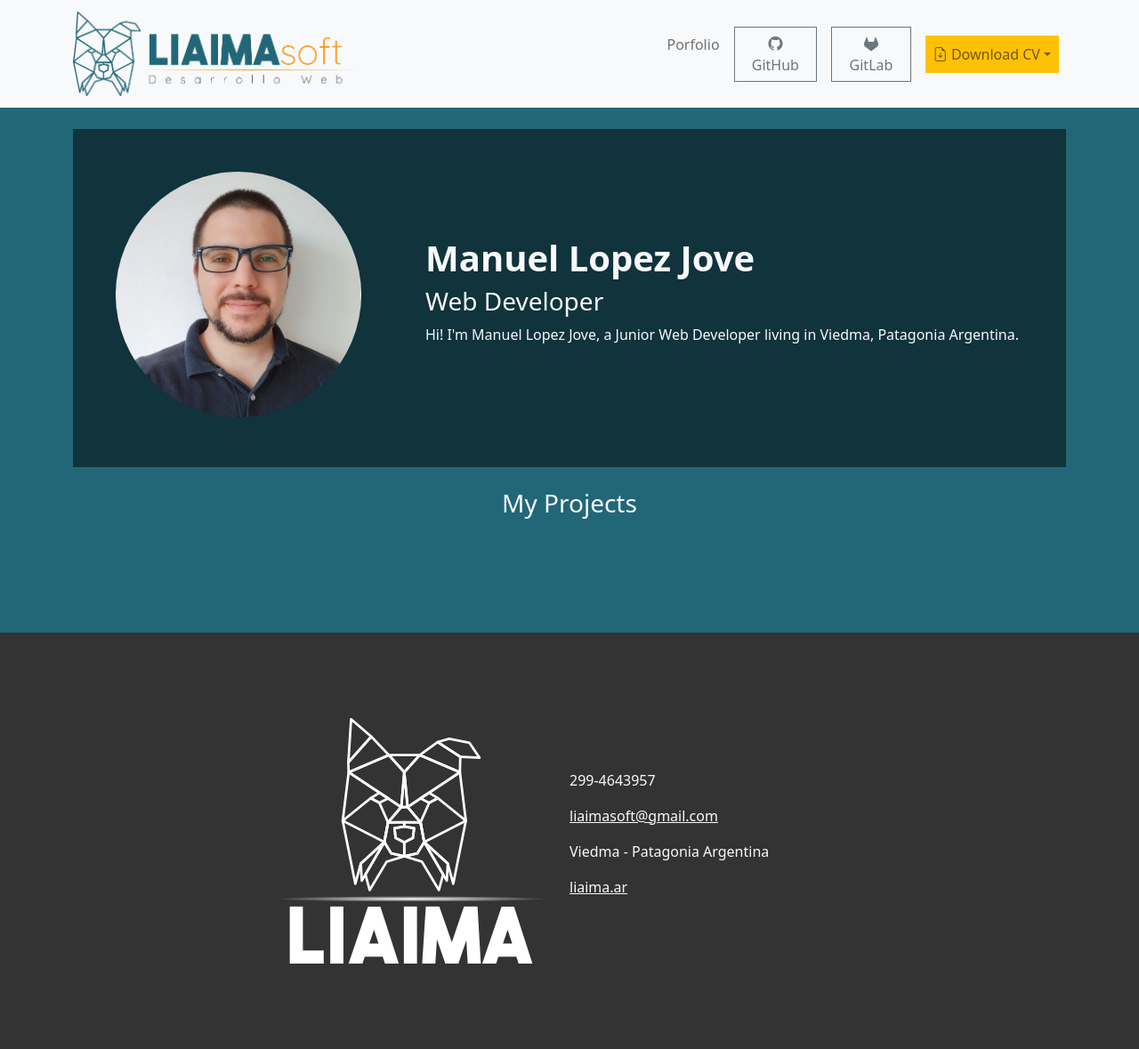
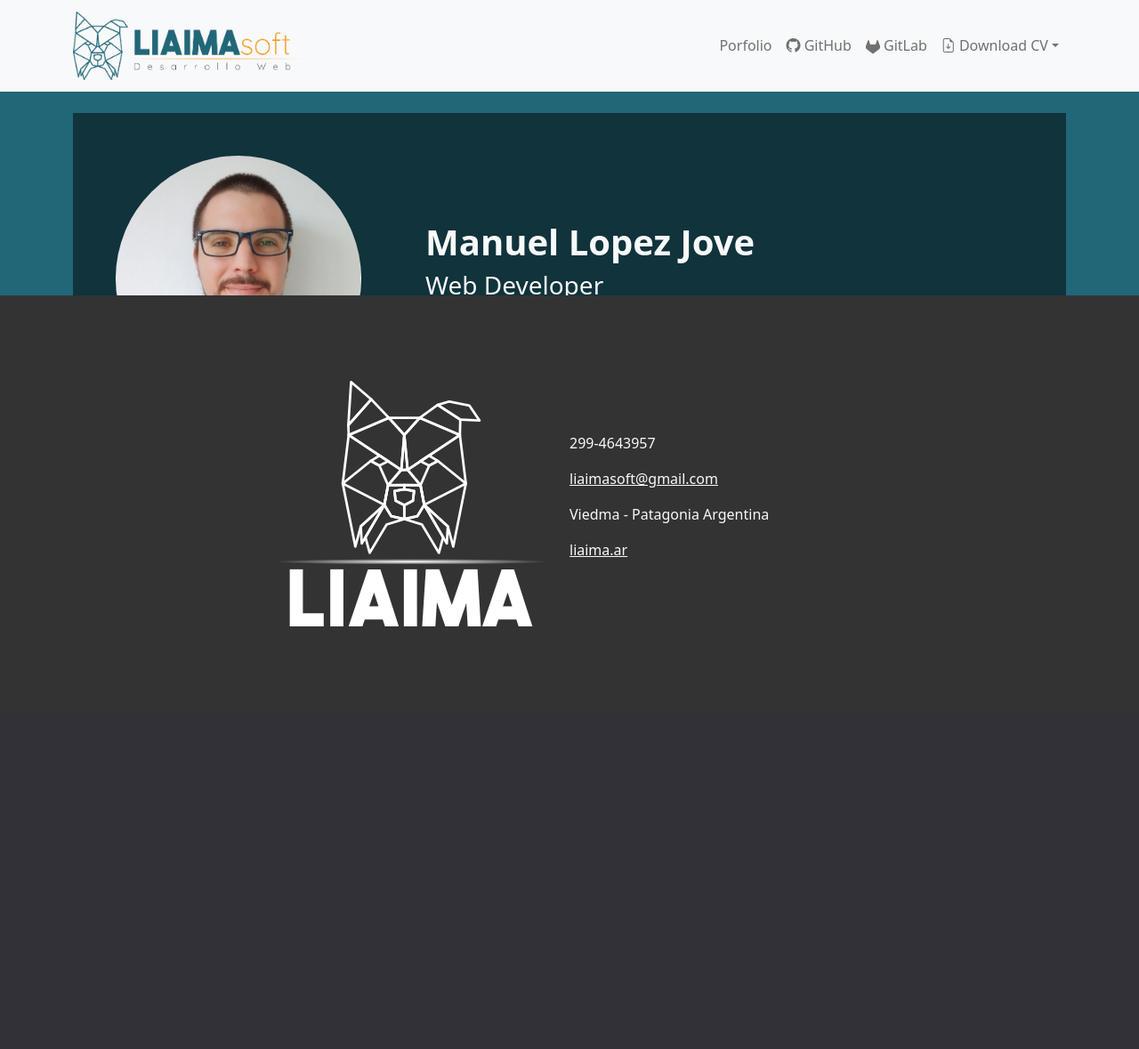
Before and after one commit to liaima/web, a Django app: page / in a window 1280 px wide. Shown: the whole page at 89% size. After the commit the page ends 704 px from the top, so only its background shows below. Run offline with Django 4.2, Linux system fonts and the light colour scheme; data that the repository does not hold is empty; parts of the project's set-up code (start-up, migrations or seed data) failed here and were passed over; some libraries are stand-ins or nearby versions.

Commit message:
nav and footer

```diff
--- a/backend/porfolio/templates/home.html
+++ b/backend/porfolio/templates/home.html
@@ -19,7 +19,7 @@
 
   <h3>My Projects</h3>
 
-  <div class="row row-cols-1 row-cols-md-3 g-4">
+  <div class="row row-cols-1 row-cols-md-2 row-cols-lg-3 g-4">
   {% for project in projects %}
   <div class="col">
     <div class="card h-100 bg-liaima-gray card-project">
--- a/backend/porfolio/templates/partials/_footer.html
+++ b/backend/porfolio/templates/partials/_footer.html
@@ -1,7 +1,7 @@
 
 {% load static %}
 
-<footer class="bd-footer py-4 py-md-5 mt-5 bg-liaima-gray">
+<footer class="fixed-bottom bd-footer py-4 py-md-5 mt-5 bg-liaima-gray">
   <div class="container py-4 py-md-5 px-4 px-md-3">
     <div class="row">
       <div class="col-6 text-end px-4">
--- a/backend/porfolio/templates/partials/_navbar.html
+++ b/backend/porfolio/templates/partials/_navbar.html
@@ -2,8 +2,8 @@
 {% load static %}
 
 <nav class="navbar navbar-expand-lg bg-light">
-  <div class="container">
-    <a class="navbar-brand" href="/"><img src="{% static 'images/liaimalogo.png' %}" alt="" class="w-50"></a>
+  <div class="container container-fluid">
+    <a class="navbar-brand" href="/"><img src="{% static 'images/liaimalogo.png' %}" alt="LOGO" style="width:13em"></a>
     <button class="navbar-toggler" type="button" data-bs-toggle="collapse" data-bs-target="#navbarNav" aria-controls="navbarNav" aria-expanded="false" aria-label="Toggle navigation">
       <span class="navbar-toggler-icon"></span>
     </button>
@@ -12,19 +12,19 @@
         <li class="nav-item">
           <a class="nav-link" href="/">Porfolio</a>
         </li>
-        <li class="nav-item d-flex align-items-center px-2">
-          <a class="btn btn-outline-secondary btn-md rounded-0" href="https://github.com/liaima" target="_blank"><i class="bi bi-github"></i> GitHub</a>
+        <li class="nav-item">
+          <a class="nav-link" href="https://github.com/liaima" target="_blank"><i class="bi bi-github"></i> GitHub</a>
         </li>
-        <li class="nav-item d-flex align-items-center px-2">
-          <a class="btn btn-outline-secondary btn-md rounded-0" href="https://gitlab.com/liaimasoft" target="_blank">
+        <li class="nav-item">
+          <a class="nav-link" href="https://gitlab.com/liaimasoft" target="_blank">
             <svg xmlns="http://www.w3.org/2000/svg" width="16" height="16" fill="currentColor" class="bi bi-gitlab" viewBox="0 0 16 16">
               <path d="m15.734 6.1-.022-.058L13.534.358a.57.57 0 0 0-.563-.356.6.6 0 0 0-.328.122.6.6 0 0 0-.193.294l-1.47 4.499H5.025l-1.47-4.5A.572.572 0 0 0 2.47.358L.289 6.04l-.022.057A4.044 4.044 0 0 0 1.61 10.77l.007.006.02.014 3.318 2.485 1.64 1.242 1 .755a.67.67 0 0 0 .814 0l1-.755 1.64-1.242 3.338-2.5.009-.007a4.05 4.05 0 0 0 1.34-4.668Z"/>
             </svg>
             GitLab
           </a>
         </li>
-        <li class="nav-item dropdown d-flex align-items-center px-2">
-          <a class="btn btn-warning btn-md rounded-0 nav-link dropdown-toggle" data-bs-toggle="dropdown" href="#" role="button" aria-expanded="false"><i class="bi bi-file-earmark-arrow-down"></i> Download CV</a>
+        <li class="nav-item dropdown">
+          <a class="nav-link dropdown-toggle" data-bs-toggle="dropdown" href="#" role="button" aria-expanded="false"><i class="bi bi-file-earmark-arrow-down"></i> Download CV</a>
           <ul class="dropdown-menu">
             <li><a class="dropdown-item" id="btn-cv-en" href="#">English Version</a></li>
             <li><a class="dropdown-item" id="btn-cv-es" href="#">Spanish Version</a></li>
```
